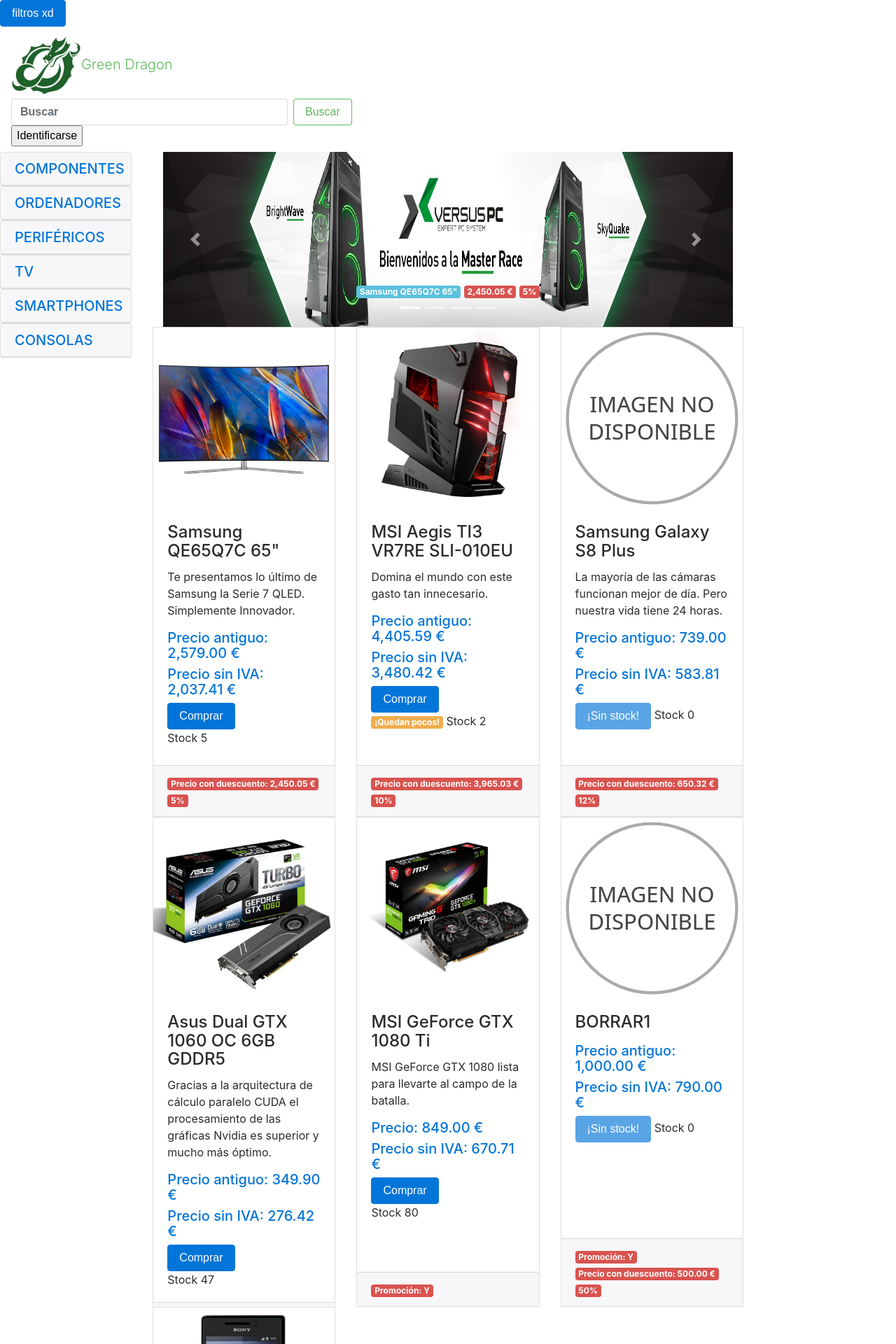
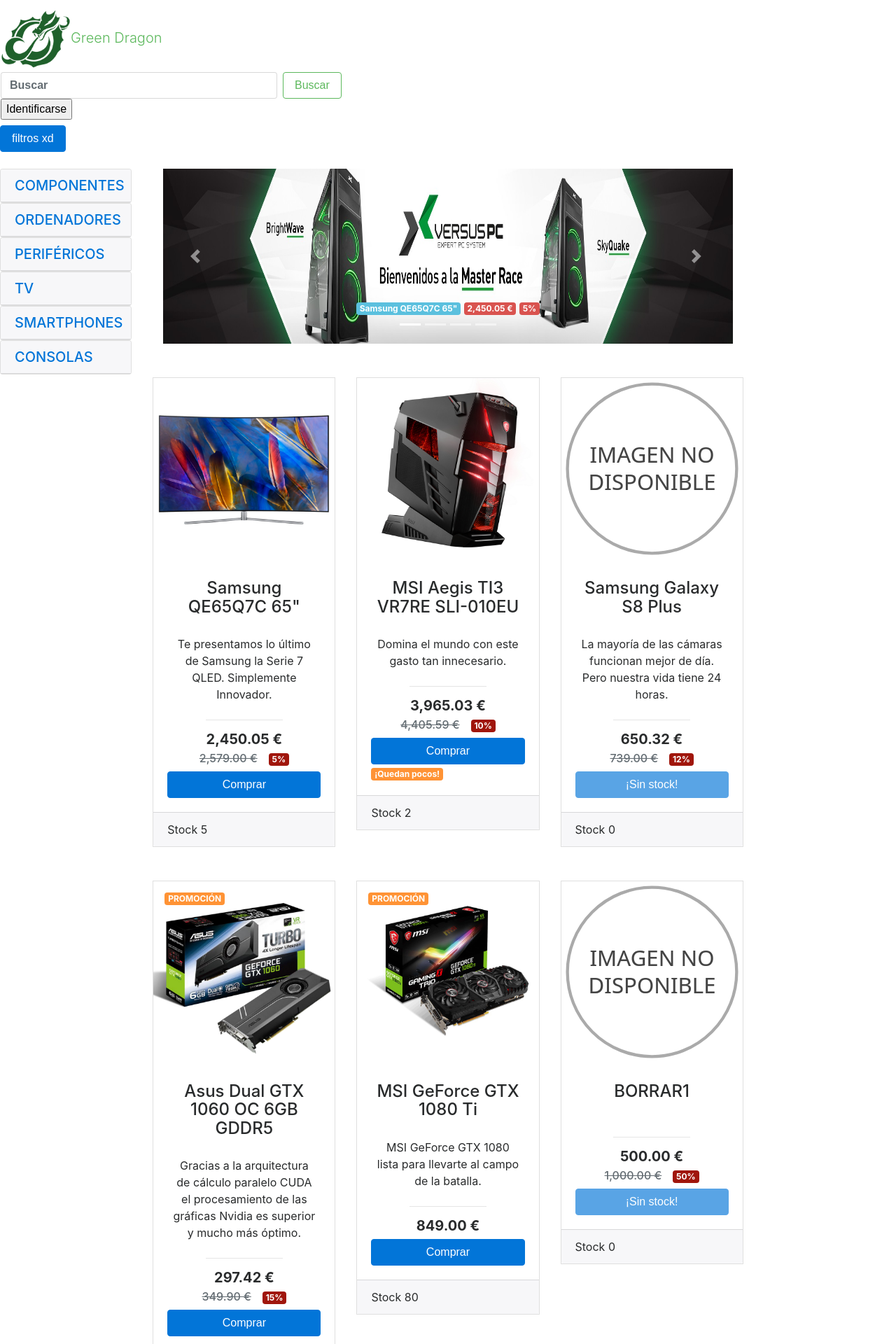
Before and after one commit to PatrykBojar/Basic-Store, a PHP site: page / in a window 1280 px wide. Shown: the top 1920 px of the page at 70% size. Run offline with PHP 8.4, Linux system fonts and the light colour scheme; data comes from the database, SQL or seed files in the repository; some libraries are stand-ins or nearby versions.

Commit message:
Modificación en las tarjetas de los productos.
Se mejora la visualización de la página en general, carrusel, menú, productos...

```diff
--- a/view/main/html/main_page.phtml
+++ b/view/main/html/main_page.phtml
@@ -14,8 +14,6 @@
 </head>
 
 <body>
-  <button type="button" class="btn btn-primary" data-toggle="modal" data-target="#filtros">filtros xd</button>
-
   <?php
   include("view/main/php/header.php");
   include("view/main/php/filtros.php");
--- a/view/main/php/carrusel.php
+++ b/view/main/php/carrusel.php
@@ -1,4 +1,4 @@
-<div id="carrusel" class="carousel slide col-12 col-lg-10 col-xl-12" data-ride="carousel">
+<div id="carrusel" class="carousel slide col-12 col-lg-10 col-xl-12 mt-4" data-ride="carousel">
   <ul class="carousel-indicators">
 
     <?php $cont = 0; foreach ($carrouselImg as $carrImg) { ?>
--- a/view/main/php/filtros.php
+++ b/view/main/php/filtros.php
@@ -1,3 +1,5 @@
+<button type="button" class="btn btn-primary" data-toggle="modal" data-target="#filtros">filtros xd</button>
+
 <div class="modal fade" id="filtros">
   <form action="index.php?controller=productos&action=filterProductsBrands" method="post">
     <div class="modal-dialog">
--- a/view/main/php/header.php
+++ b/view/main/php/header.php
@@ -1,3 +1,4 @@
+<div class="row">
 <nav class="navbar navbar-light bg-dark justify-content-between col-12">
   <a class="navbar-brand text-success display-4" href="index.php?controller=productos&action=show_start_page"><img src="view/main/img/main-logo.png" id="main-logo" alt="Dragón verde">Green Dragon</a>
   <form class="form-inline" action="index.php?controller=productos&action=buscador" method="post">
@@ -38,3 +39,4 @@
   <?php } ?>
 
 </nav>
+</div>
--- a/view/main/php/menu.php
+++ b/view/main/php/menu.php
@@ -1,6 +1,5 @@
-
 <div class="row">
-<div id="accordion" role="tablist" aria-multiselectable="true" class="col-12 col-sm-5 col-md-4 col-lg-3 col-xl-2">
+<div id="accordion" role="tablist" aria-multiselectable="true" class="col-12 col-sm-5 col-md-4 col-lg-3 col-xl-2 mt-4">
   <?php
 foreach ($categories as $datoC) {
   $id = $datoC['ID'];
--- a/view/main/php/mostrar_productos.php
+++ b/view/main/php/mostrar_productos.php
@@ -1,51 +1,49 @@
   <?php
     if(!empty($datos)){?>
       <div class="row">
-
-    <?php foreach ($datos as $dato) {
-      ?>
-      <div class="col-12 col-md-6 col-xl-4">
-        <div id="<?php echo $dato['ID']; ?>" class="card card-height">
+<div class="card-deck carousel">
+    <?php foreach ($datos as $dato) { ?>
+      <div class="col-12 col-md-6 col-xl-4 mt-5">
+        <div id="<?php echo $dato['ID']; ?>" class="card">
           <?php foreach ($images as $img) {
               if ($dato['ID'] == $img['ID']) {
                 if($img['URL'] != NULl){ ?>
           <img class="card-img-top img-fluid img-product" data-toggle="modal" data-target="#showMore<?php echo $dato['ID']; ?>" src="<?php echo $img['URL']; ?>" alt="<?php echo $dato['NAME'];?>">
-          <?php }else{?>
+
+          <?php if($dato['SPONSORED'] == 'Y'){ ?>
+          <span class="badge badge-warning font-weight-bold prom-badge mt-3 ml-3">PROMOCIÓN</span>
+          <?php } }else{?>
           <img class="card-img-top img-fluid img-product" src="view/img_product/error_img/no-image.svg" data-toggle="modal" data-target="#showMore<?php echo $dato['ID']; ?>" alt="No existe una imagen para este producto.">
         <?php } } } ?>
           <div class="card-block">
-            <h4 class="card-title"><?php echo $dato['NAME'];?></h4>
-            <p class="card-text">
+            <h4 class="card-title text-center p-2"><?php echo $dato['NAME'];?></h4>
+            <p class="card-text text-center p-2">
               <?php echo $dato['SHORTDESCRIPTION'] ?>
             </p>
             <?php if($dato['DISCOUNTPERCENTAGE'] != NULL){ ?>
-            <h5 class="text-primary">Precio antiguo: <?php echo enEuro($dato['PRICE'])?></h5>
+              <hr>
+            <h5 class="text-dark text-center font-weight-bold"><?php echo enEuro($dato['PRICE']  * (1-$dato['DISCOUNTPERCENTAGE']/100))?></h5>
+            <h6 class="text-muted text-center"><del><?php echo enEuro($dato['PRICE'])?></del><span class="badge badge-descuento font-weight-bold"><?php echo $dato['DISCOUNTPERCENTAGE'] ?>%</span></h6>
             <?php } else{ ?>
-            <h5 class="text-primary">Precio: <?php echo enEuro($dato['PRICE'])?></h5>
+              <hr>
+            <h5 class="text-dark text-center font-weight-bold"><?php echo enEuro($dato['PRICE'])?></h5>
             <?php } ?>
-            <h5 class="text-primary">Precio sin IVA: <?php echo enEuro($dato['PRICE'] * (1-IVA/100))?></h5>
             <?php if($dato['STOCK'] < 5 && $dato['STOCK'] > 0){ ?>
               <form action="index.php?controller=productos&action=show_product_page&id=<?php echo $dato['ID'];?>&sc=<?php echo $dato['CATEGORY']; ?>" method="post">
-                <button class="btn btn-primary" type="submit"></a>Comprar</button>
+                <button class="btn btn-primary col-12" type="submit"></a>Comprar</button>
               </form>
               <span class="badge badge-warning">¡Quedan pocos!</span>
             <?php }elseif ($dato['STOCK'] >= 5) { ?>
               <form action="index.php?controller=productos&action=show_product_page&id=<?php echo $dato['ID'];?>&sc=<?php echo $dato['CATEGORY']; ?>" method="post">
-                <button class="btn btn-primary" type="submit"></a>Comprar</button>
+                <button class="btn btn-primary col-12" type="submit"></a>Comprar</button>
               </form>
             <?php }else{ ?>
-            <button class="btn btn-primary disabled">¡Sin stock!</button>
+            <button class="btn btn-primary disabled col-12">¡Sin stock!</button>
             <?php    } ?>
-            <span><?php echo "Stock ".$dato['STOCK'];  ?></span>
+
           </div>
           <div class="card-footer">
-            <?php if($dato['SPONSORED'] == 'Y'){ ?>
-            <span class="badge badge-danger">Promoción: <?php echo $dato['SPONSORED'] ?></span>
-            <?php } ?>
-            <?php if($dato['DISCOUNTPERCENTAGE'] != NULL){ ?>
-            <span class="badge badge-danger">Precio con duescuento: <?php echo enEuro($dato['PRICE']  * (1-$dato['DISCOUNTPERCENTAGE']/100))?></span>
-            <span class="badge badge-danger"><?php echo $dato['DISCOUNTPERCENTAGE']?>%</span>
-            <?php } ?>
+<span><?php echo "Stock ".$dato['STOCK'];  ?></span>
           </div>
         </div>
       </div>
@@ -85,9 +83,9 @@
               </div>
               <div class="modal-footer">
                 <?php if($dato['STOCK'] > 0){ ?>
-                <button type="submit" class="btn btn-outline-success">¡Lo quiero!</button>
+                <button type="submit" class="btn btn-outline-success col-12">¡Lo quiero!</button>
               <?php }else{ ?>
-                <button class="btn btn-primary">Ver producto</button>
+                <button class="btn btn-primary col-12">Ver producto</button>
               <?php } ?>
               </div>
             </div>
--- a/view/main/style/main_page_style.css
+++ b/view/main/style/main_page_style.css
@@ -27,3 +27,16 @@
 /*.contenedor-productos{
   height: 800px;
 }*/
+.prom-badge{
+  position: absolute;
+}
+.badge-warning{
+  background-color: #ff9335;
+  color: #fff;
+}
+.badge-descuento{
+  color: #fff;
+  background-color: #a0160c;
+  margin-left: 1rem !important;
+
+}
```
